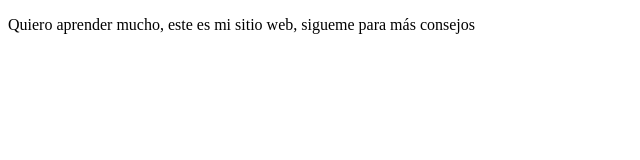
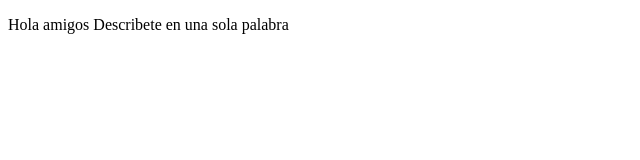
Before and after one commit to Acuna21/personalProyect, a plain HTML site: page index.html in a window 1280 px wide. Shown: the whole page, without its empty margins (0-640 px from the left). Drawn offline with Linux system fonts and the light colour scheme.

Commit message:
primeros cambios

```diff
--- a/index.html
+++ b/index.html
@@ -8,8 +8,8 @@
 </head>
 <body>
     <p>
-        Quiero aprender mucho, este es mi sitio
-        web, sigueme para más consejos
+        Hola amigos
+        Describete en una sola palabra
     </p>
 
 </body>
```
